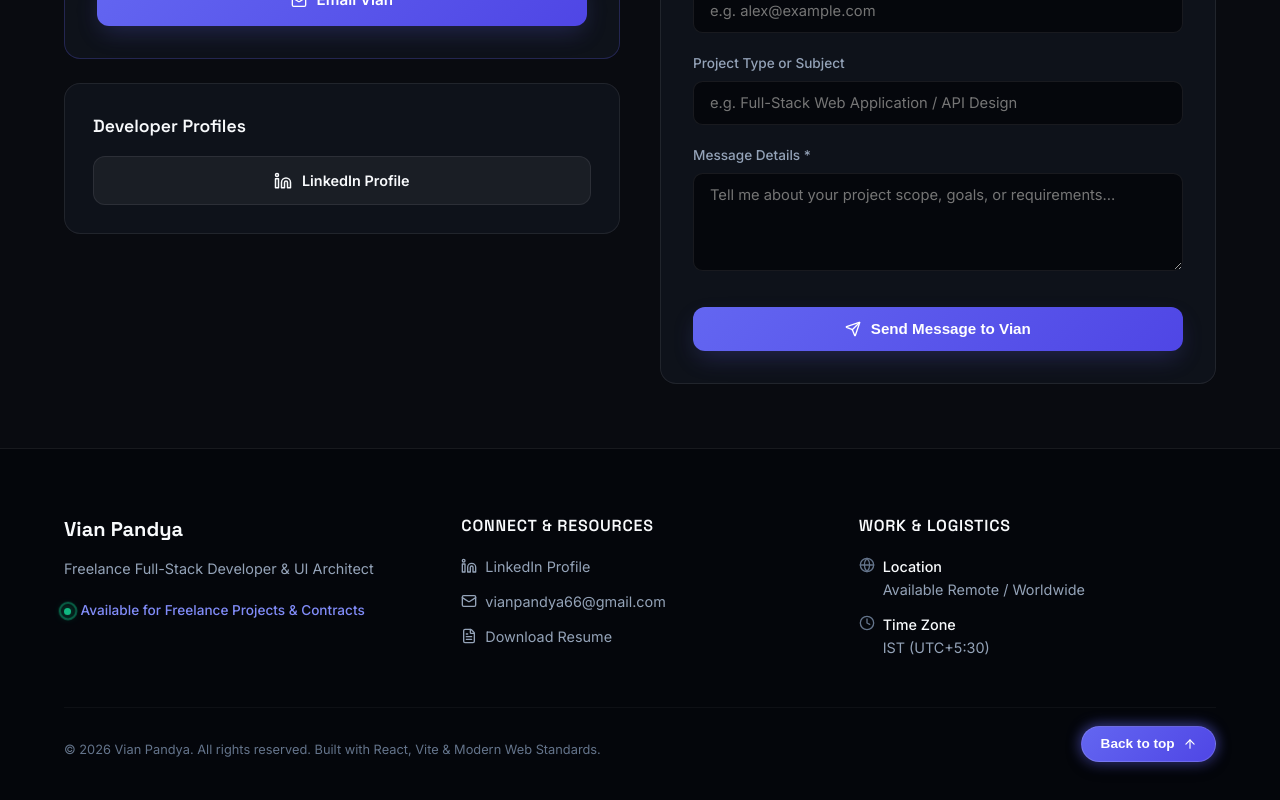
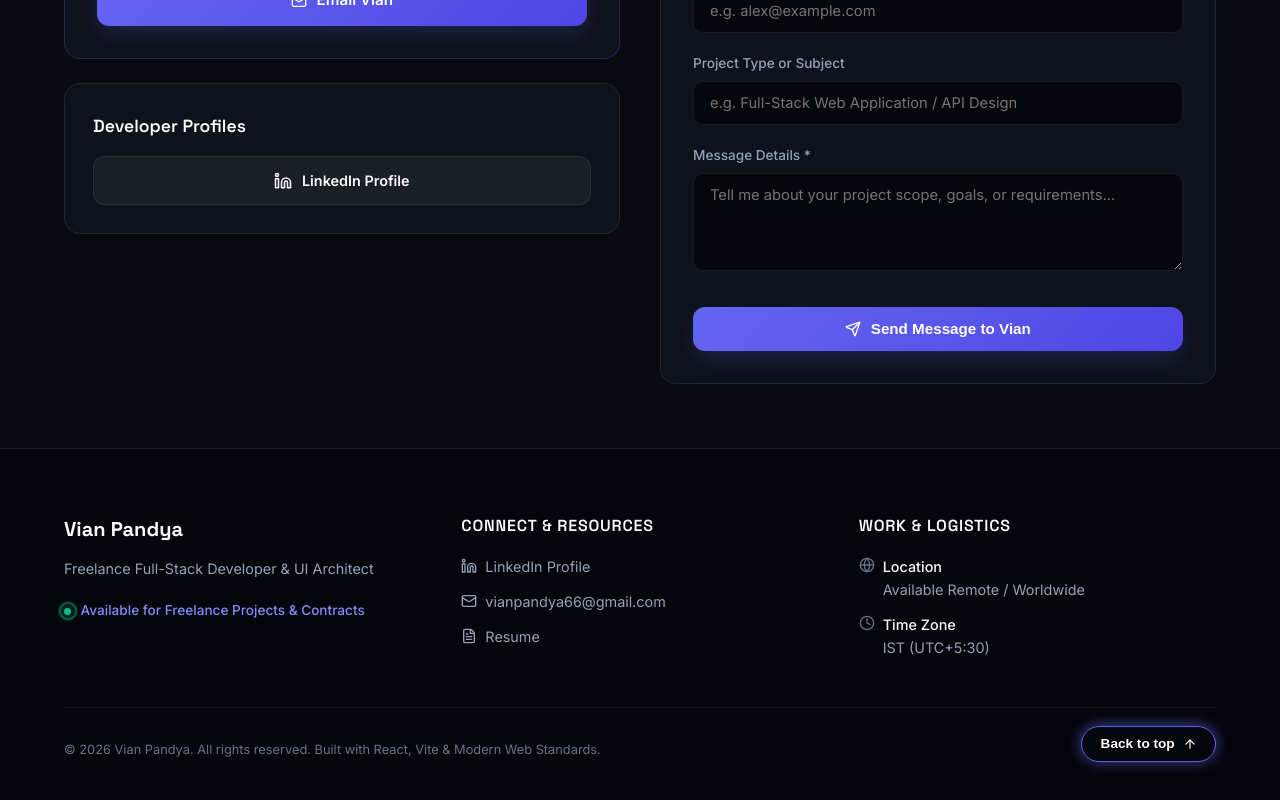
Before and after one commit to vianpandya/Portfolio, a React (Vite) app: page / in a window 1280 px wide. Shown: the part 7231-8031 px from the top of the page. Built offline with nearby package versions, Linux system fonts and the light colour scheme.

Commit message:
add Footer component and initialize global design system styles

```diff
--- a/src/components/Footer.jsx
+++ b/src/components/Footer.jsx
@@ -104,7 +104,7 @@ export default function Footer() {
                 className="footer-link-item"
               >
                 <FileText size={16} />
-                <span>Download Resume</span>
+                <span>Resume</span>
               </a>
             </div>
           </div>
--- a/src/index.css
+++ b/src/index.css
@@ -622,8 +622,10 @@ body {
   font-size: 0.85rem;
   font-weight: 600;
   color: #ffffff !important;
-  background: linear-gradient(135deg, var(--accent-primary) 0%, var(--accent-primary-hover) 100%);
-  border: 1px solid rgba(255, 255, 255, 0.15);
+  /* background: linear-gradient(135deg, var(--accent-primary) 0%, var(--accent-primary-hover) 100%); */
+  /* border: 1px solid rgba(255, 255, 255, 0.15); */
+  background: none;
+  border: 1px solid var(--accent-primary);
   cursor: pointer;
   box-shadow: 0 4px 12px rgba(0, 0, 0, 0.3), 0 0 8px var(--accent-glow);
   transition: all 0.3s cubic-bezier(0.16, 1, 0.3, 1);
@@ -635,7 +637,8 @@ body {
   animation: breathePulse 3s ease-in-out infinite; /* Disable bounce on hover so transition works smoothly */
   transform: translateY(-8px) scale(1.05);
   box-shadow: 0 8px 20px rgba(0, 0, 0, 0.4), 0 0 18px var(--accent-primary);
-  border-color: rgba(255, 255, 255, 0.3);
+  /* border-color: rgba(255, 255, 255, 0.3); */
+  border-color: var(--accent-light);
 }
 
 .back-to-top-btn:active {
```
